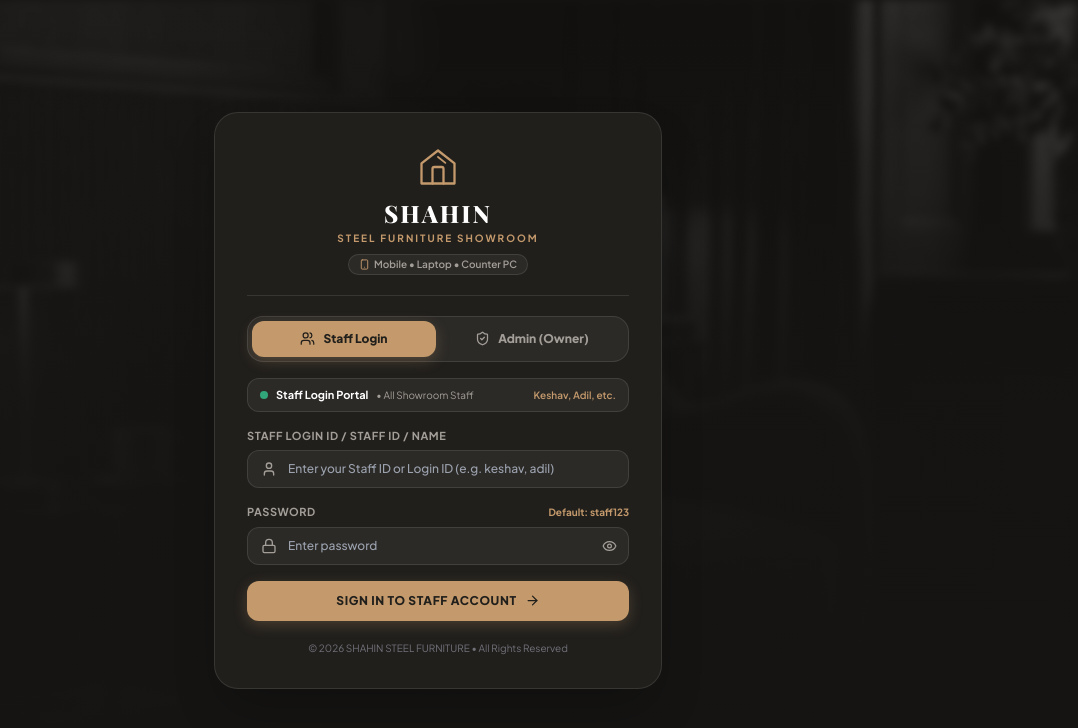
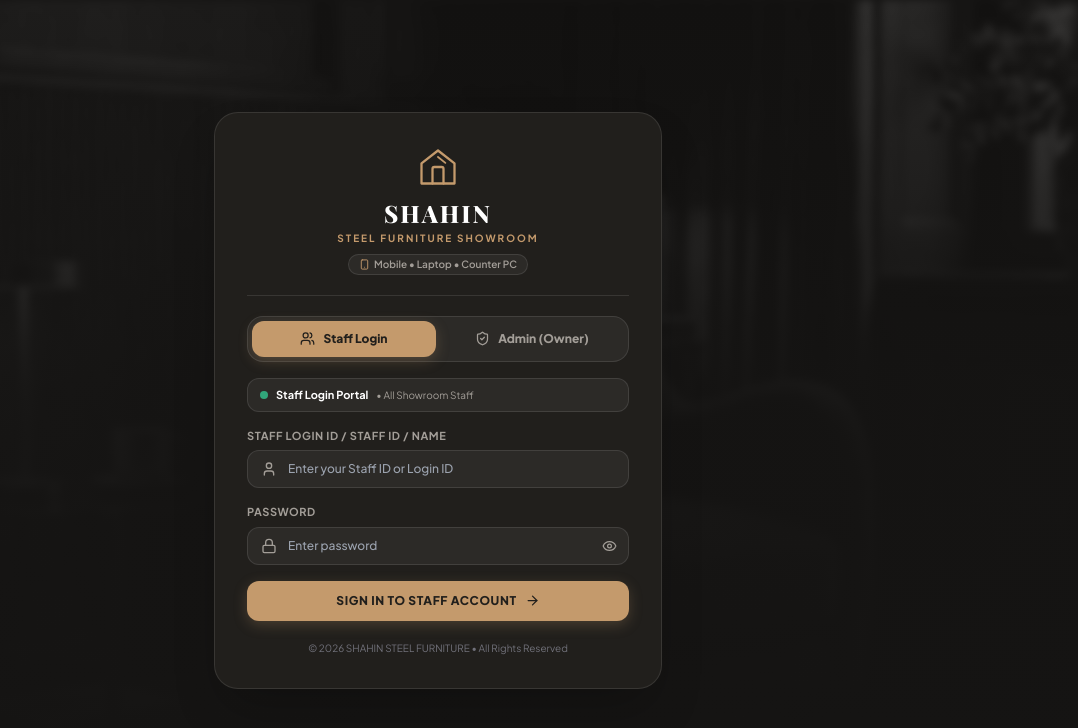
Before and after one commit to arifiqbal8709/SHAHIN-STEEL-SHOP, a React (Vite) app in the folder frontend/: page /login in a window 1280 px wide. Shown: the top 728 px of the page, without its empty margins (202-1280 px from the left). Built offline with nearby package versions, Linux system fonts and the light colour scheme; no server answers; a web font is replaced by a local one.

Commit message:
Remove sample staff names and default password hints from login page

```diff
--- a/frontend/src/pages/Login.jsx
+++ b/frontend/src/pages/Login.jsx
@@ -59,7 +59,7 @@ const Login = () => {
   const handleLogin = async (e) => {
     if (e) e.preventDefault();
     if (!username.trim()) {
-      setErrorMsg(activePortal === 'ADMIN' ? 'Please enter Admin username.' : 'Please enter your Staff ID or Login ID (e.g. keshav, adil).');
+      setErrorMsg(activePortal === 'ADMIN' ? 'Please enter Admin username.' : 'Please enter your Staff ID or Login ID.');
       return;
     }
     if (!password.trim()) {
@@ -157,9 +157,6 @@ const Login = () => {
               </>
             )}
           </div>
-          {activePortal === 'STAFF' && (
-            <span className="text-[10px] text-[#C49A6C] font-semibold">Keshav, Adil, etc.</span>
-          )}
         </div>
 
         {/* Error Alert */}
@@ -186,25 +183,15 @@ const Login = () => {
                 value={username}
                 onChange={(e) => setUsername(e.target.value)}
                 className="w-full pl-10 pr-4 py-2.5 bg-white/5 rounded-xl border border-white/10 text-xs text-white focus:outline-none focus:border-[#C49A6C] transition-all font-medium"
-                placeholder={activePortal === 'ADMIN' ? 'admin' : 'Enter your Staff ID or Login ID (e.g. keshav, adil)'}
+                placeholder={activePortal === 'ADMIN' ? 'admin' : 'Enter your Staff ID or Login ID'}
               />
             </div>
           </div>
 
           <div>
-            <div className="flex items-center justify-between mb-1.5">
-              <label className="block text-[11px] font-bold uppercase tracking-wider text-[#A39E98]">
-                {activePortal === 'ADMIN' ? 'Admin Password' : 'Password'}
-              </label>
-              <button
-                type="button"
-                onClick={() => setPassword(activePortal === 'ADMIN' ? 'admin123' : 'staff123')}
-                className="text-[10px] text-[#C49A6C] hover:underline font-bold"
-                title="Fill default password"
-              >
-                {activePortal === 'ADMIN' ? 'Default: admin123' : 'Default: staff123'}
-              </button>
-            </div>
+            <label className="block text-[11px] font-bold uppercase tracking-wider text-[#A39E98] mb-1.5">
+              {activePortal === 'ADMIN' ? 'Admin Password' : 'Password'}
+            </label>
             <div className="relative">
               <Lock size={16} className="absolute left-3.5 top-1/2 -translate-y-1/2 text-[#A39E98]" />
               <input
```
